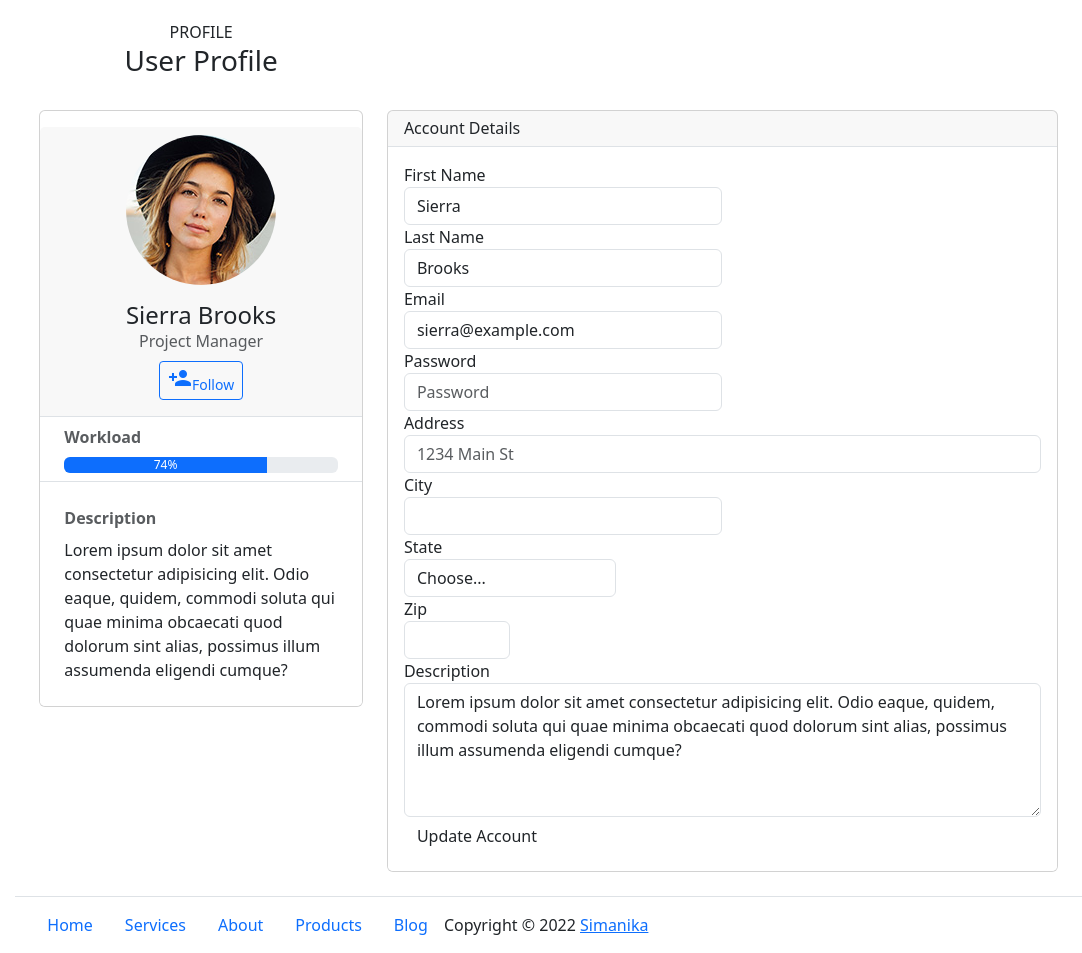
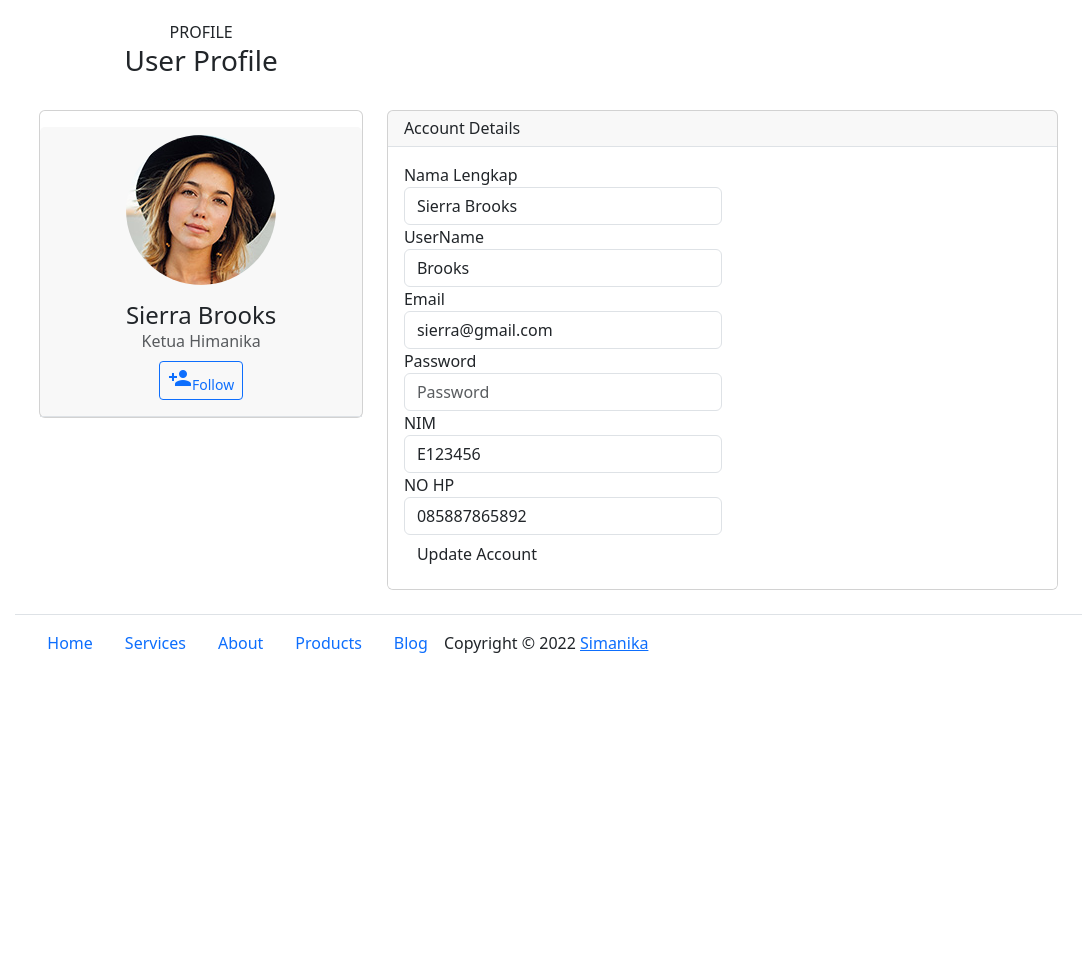
Before and after one commit to you-ink/simanika, a CodeIgniter app: page /database/index.php/dashboard/profile in a window 1280 px wide. Shown: the part 552-1505 px from the top of the page, without its empty margins (198-1280 px from the left). After the commit the page ends 1205 px from the top, so only its background shows below. Run offline with CodeIgniter, Linux system fonts and the light colour scheme; some libraries are stand-ins or nearby versions.

Commit message:
update Account Detail

```diff
--- a/application/views/dashboard/user_profile.php
+++ b/application/views/dashboard/user_profile.php
@@ -14,29 +14,10 @@
 							src="<?php echo base_url() ?>assets/img/avatars/0.jpg" alt="User Avatar">
 					</div>
 					<h4 class="mb-0">Sierra Brooks</h4>
-					<span class="text-muted d-block mb-2">Project Manager</span>
+					<span class="text-muted d-block mb-2">Ketua Himanika</span>
 					<button type="button" class="mb-2 btn btn-sm btn-pill btn-outline-primary mr-2">
 						<i class="material-icons mr-1">person_add</i>Follow</button>
 				</div>
-				<ul class="list-group list-group-flush">
-					<li class="list-group-item px-4">
-						<div class="progress-wrapper">
-							<strong class="text-muted d-block mb-2">Workload</strong>
-							<div class="progress progress-sm">
-								<div class="progress-bar bg-primary" role="progressbar" aria-valuenow="74"
-									aria-valuemin="0" aria-valuemax="100" style="width: 74%;">
-									<span class="progress-value">74%</span>
-								</div>
-							</div>
-						</div>
-					</li>
-					<li class="list-group-item p-4">
-						<strong class="text-muted d-block mb-2">Description</strong>
-						<span>Lorem ipsum dolor sit amet consectetur adipisicing elit. Odio eaque, quidem, commodi
-							soluta qui quae minima obcaecati quod dolorum sint alias, possimus illum assumenda
-							eligendi cumque?</span>
-					</li>
-				</ul>
 			</div>
 		</div>
 		<div class="col-lg-8">
@@ -51,49 +32,33 @@
 								<form>
 									<div class="form-row">
 										<div class="form-group col-md-6">
-											<label for="feFirstName">First Name</label>
-											<input type="text" class="form-control" id="feFirstName"
-												placeholder="First Name" value="Sierra"> </div>
+											<label for="fefulltName">Nama Lengkap</label>
+											<input type="text" class="form-control" id="fefulltName"
+												placeholder="Nama lengkap" value="Sierra Brooks"> </div>
 										<div class="form-group col-md-6">
-											<label for="feLastName">Last Name</label>
-											<input type="text" class="form-control" id="feLastName"
-												placeholder="Last Name" value="Brooks"> </div>
+											<label for="feUserName">UserName</label>
+											<input type="text" class="form-control" id="feUserName"
+												placeholder="User Name" value="Brooks"> </div>
 									</div>
 									<div class="form-row">
 										<div class="form-group col-md-6">
 											<label for="feEmailAddress">Email</label>
 											<input type="email" class="form-control" id="feEmailAddress"
-												placeholder="Email" value="sierra@example.com"> </div>
+												placeholder="Email" value="sierra@gmail.com"> </div>
 										<div class="form-group col-md-6">
 											<label for="fePassword">Password</label>
 											<input type="password" class="form-control" id="fePassword"
 												placeholder="Password"> </div>
 									</div>
-									<div class="form-group">
-										<label for="feInputAddress">Address</label>
-										<input type="text" class="form-control" id="feInputAddress"
-											placeholder="1234 Main St"> </div>
 									<div class="form-row">
 										<div class="form-group col-md-6">
-											<label for="feInputCity">City</label>
-											<input type="text" class="form-control" id="feInputCity"> </div>
-										<div class="form-group col-md-4">
-											<label for="feInputState">State</label>
-											<select id="feInputState" class="form-control">
-												<option selected>Choose...</option>
-												<option>...</option>
-											</select>
-										</div>
-										<div class="form-group col-md-2">
-											<label for="inputZip">Zip</label>
-											<input type="text" class="form-control" id="inputZip"> </div>
-									</div>
-									<div class="form-row">
-										<div class="form-group col-md-12">
-											<label for="feDescription">Description</label>
-											<textarea class="form-control" name="feDescription"
-												rows="5">Lorem ipsum dolor sit amet consectetur adipisicing elit. Odio eaque, quidem, commodi soluta qui quae minima obcaecati quod dolorum sint alias, possimus illum assumenda eligendi cumque?</textarea>
-										</div>
+											<label for="feNIM">NIM</label>
+											<input type="NIM" class="form-control" id="feNIM"
+												placeholder="NIM" value="E123456"> </div>
+										<div class="form-group col-md-6">
+											<label for="feNoHp">NO HP</label>
+											<input type="NoHp" class="form-control" id="feNoHp"
+												placeholder="Nomer Hanphone" value="085887865892"> </div>
 									</div>
 									<button type="submit" class="btn btn-accent">Update Account</button>
 								</form>
```
